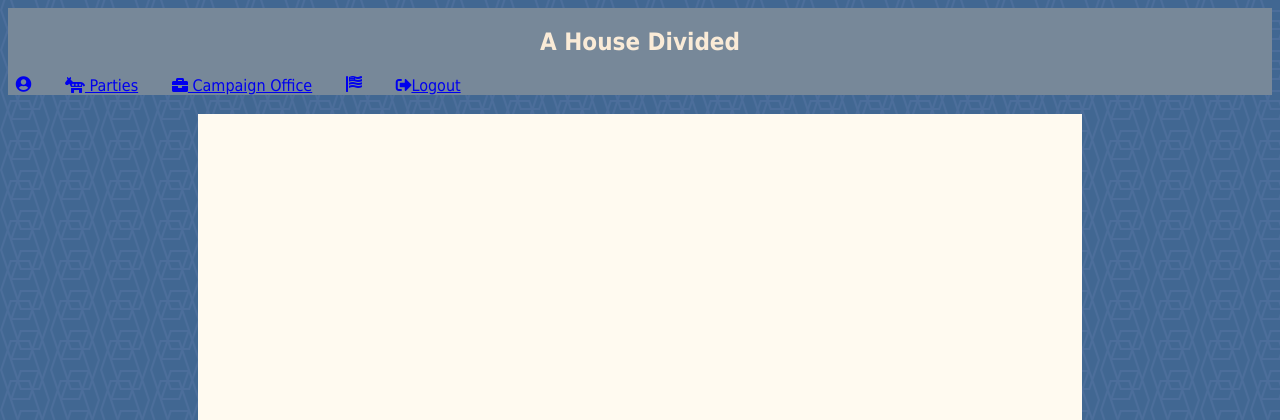
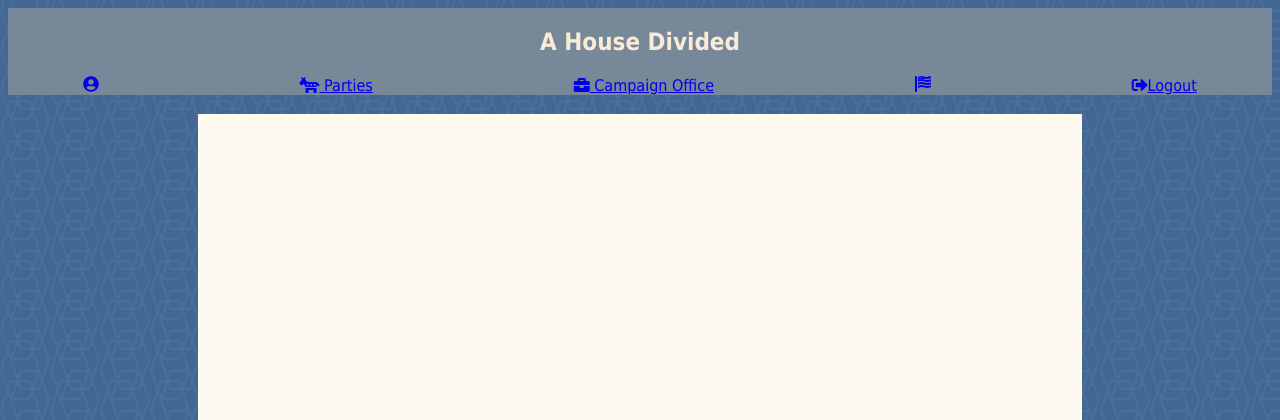
Before and after one commit to Egg3901/polgame1, a PHP site: page /parties.php in a window 1280 px wide. Shown: the top 420 px of the page. Run offline with PHP 8.4, Linux system fonts and the light colour scheme; the visitor is signed in with stand-in values (Sample User, id 1); data that the repository does not hold is empty.

Commit message:
Update navigation.php

```diff
--- a/navigation.php
+++ b/navigation.php
@@ -24,13 +24,10 @@
 <body>
 <nav class="navbar-grid">
     <h1 id="navbar-header" class="main-title-header">A House Divided</h1>
-    <div class="navbar-grid">
-
-        <div class="navbar-item"><a href="profile.php"><i class="fas fa-user-circle"></i><?php echo $polname ?></a></div>
-        <div class="navbar-item"><a href="parties.php"><i class="fas fa-democrat"></i> Parties</a></div>
-        <div class="navbar-item"><a href="campaignoffice.php"><i class="fas fa-briefcase"></i> Campaign Office</a></div>
-        <div class="navbar-item"><a href="state.php?state=<?=$polstate?>"><i class="fas fa-flag-usa"></i><?=$polstate?></a></div>
-        <div class="navbar-item"><a href="logout.php"><i class="fas fa-sign-out-alt"></i>Logout</a></div>
-    </div>
+    <div class="navbar-item"><a href="profile.php"><i class="fas fa-user-circle"></i><?php echo $polname ?></a></div>
+    <div class="navbar-item"><a href="parties.php"><i class="fas fa-democrat"></i> Parties</a></div>
+    <div class="navbar-item"><a href="campaignoffice.php"><i class="fas fa-briefcase"></i> Campaign Office</a></div>
+    <div class="navbar-item"><a href="state.php?state=<?=$polstate?>"><i class="fas fa-flag-usa"></i><?=$polstate?></a></div>
+    <div class="navbar-item"><a href="logout.php"><i class="fas fa-sign-out-alt"></i>Logout</a></div>
 </nav>
 <br>
```
